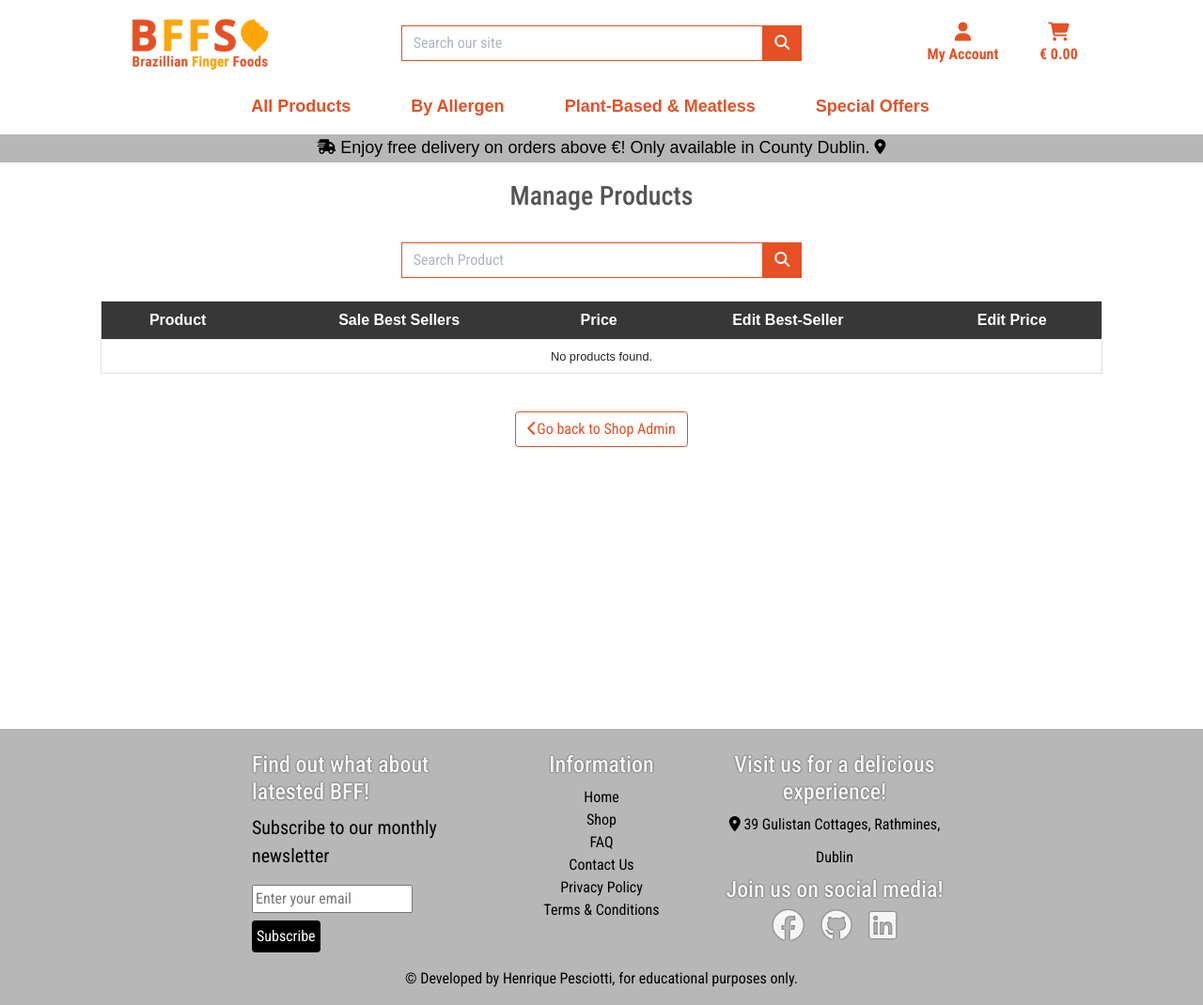
After one commit to hpesciotti/bffs-brazilian-finger-foods, a Django app: template shop_admin/templates/shop_admin/manage_products.html in a window 1280 px wide. The commit adds this page. Shown: the whole page at 94% size. Run offline with Django 5.2, Linux system fonts and the light colour scheme; the template is opened without the code that fills it, so the values that code supplies are empty; some libraries are stand-ins or nearby versions.

Commit message:
feat: add manage products and toggle best-sellers to shop_admin

```diff
--- a/shop_admin/templates/shop_admin/admin_panel.html
+++ b/shop_admin/templates/shop_admin/admin_panel.html
@@ -33,7 +33,7 @@
         </div>
         <div class="col-12 col-md-6 col-lg-2 m-3">
             <div class="text-center">
-                <a href="{% url 'add_batch' %}" class="btn btn-primary">Set a Best Seller</a>
+                <a href="{% url 'manage_products' %}" class="btn btn-primary">Manage Products</a>
             </div>
         </div>
         <div class="col-12  col-md-6 col-lg-2 m-3">
--- a/shop_admin/templates/shop_admin/manage_batches.html
+++ b/shop_admin/templates/shop_admin/manage_batches.html
@@ -15,7 +15,7 @@
 {% block content %}
 <div class="row justify-content-center my-sm-5 my-3 my-lg-4 expand-sm" style="align-content: start;">
     <div class="col-12">
-        <h3 class="text-center">Batch Manage</h3>
+        <h3 class="text-center">Manage Products</h3>
     </div>
     <!-- Search Form -->
     <div class="col-12 col-md-6 col-lg-4 my-4 py-1 py-lg-0">
@@ -99,7 +99,7 @@
         </div>
         <div class="col-12 m-4">
             <div class="text-center">
-                <a href="{% url 'manage_batches' %}" class="btn btn-invert-orange"><i class="fas fa-chevron-left"></i>Go back</a>
+                <a href="{% url 'shop_admin' %}" class="btn btn-invert-orange"><i class="fas fa-chevron-left"></i>Go back to Shop Admin</a>
             </div>
         </div>
     </div>
--- /dev/null
+++ b/shop_admin/templates/shop_admin/manage_products.html
@@ -0,0 +1,88 @@
+{% extends "base.html" %}
+{% load static %}
+{% load custom_filters %}
+
+{% block page_header %}
+<div class="container header-container">
+    <div class="row">
+        <div class="col">
+
+        </div>
+    </div>
+</div>
+{% endblock %}
+
+{% block content %}
+<div class="row justify-content-center my-sm-5 my-3 my-lg-4 expand-sm" style="align-content: start;">
+    <div class="col-12">
+        <h3 class="text-center">Manage Products</h3>
+    </div>
+    <!-- Search Form -->
+    <div class="col-12 col-md-6 col-lg-4 my-4 py-1 py-lg-0">
+        <form method="GET">
+            <div class="input-group w-100">
+                <input class="form-control border border-dk-orange rounded-0" type="text" name="q" value="{{ search_query }}"
+                    placeholder="Search Product">
+                <div class="input-group-append">
+                    <button class="form-control btn btn-dk-orange border border-dk-orange rounded-0" type="submit">
+                        <span class="icon">
+                            <i class="fas fa-search" aria-hidden="true"></i>
+                        </span>
+                    </button>
+                </div>
+            </div>
+        </form>
+    </div>
+    <!-- Product Table -->
+    <div class="col-12 col-lg-10">
+        <div class="table-responsive" style="max-height: 600px; overflow-y: scroll;">
+            <table class="table">
+                <thead style="position: sticky; top: 0; background-color: #373737; z-index: 1;">
+                    <tr class="text-white fs-6">
+                        <th><a href="?sort_by=short_widget_name&sort_order={% if sort_by == 'short_widget_name' and sort_order == 'asc' %}desc{% else %}asc{% endif %}">Product</a></th>
+                        <th><a href="?sort_by=best_sellers&sort_order={% if sort_by == 'best_seller' and sort_order == 'asc' %}desc{% else %}asc{% endif %}">Sale Best Sellers</a></th>
+                        <th><a href="?sort_by=price&sort_order={% if sort_by == 'price' and sort_order == 'asc' %}desc{% else %}asc{% endif %}">Price</a></th>
+                        <th>Edit Best-Seller</th>
+                        <th>Edit Price</th>
+                    </tr>
+                </thead>
+                <tbody>
+                    {% for product in products %}
+                        <tr>
+                            <td>{{ product.short_widget_name }}</td>
+                            <td>{{ product.best_seller }}</td>
+                            <td>{{ product.price }}</td>
+                            <td>
+                                {% if product.id %}
+                                    <a href="{% url 'best_seller' product.product_id %}" class="btn btn-success round-0">
+                                        <i class="fa-solid fa-clipboard"></i>
+                                    </a>
+                                {% else %}
+                                <a href="{% url 'best_seller' product.product_id %}" class="btn btn-success round-0">
+                                    <i class="fa-solid fa-clipboard"></i>
+                                </a>
+                                {% endif %}
+                            </td>
+                            <td><a href="" class="btn btn-danger round-0"><i class="fa-solid fa-euro-sign"></i></a></td>
+                        </tr>
+                    {% empty %}
+                        <tr>
+                            <td colspan="5">No products found.</td>
+                        </tr>
+                    {% endfor %}
+                </tbody>
+            </table>
+        </div>
+    </div>
+    <div class="col-12 m-4">
+        <div class="text-center">
+            <a href="{% url 'shop_admin' %}" class="btn btn-invert-orange"><i class="fas fa-chevron-left"></i>Go back to Shop Admin</a>
+        </div>
+    </div>
+</div>
+{% endblock %}
+
+
+{% block postloadjs %}
+{{ block.super }}
+{% endblock %}
--- a/shop_admin/urls.py
+++ b/shop_admin/urls.py
@@ -5,6 +5,8 @@ urlpatterns = [
     path('', views.admin_panel, name='shop_admin'),
     path('add_batch/', views.add_batch, name='add_batch'),
     path('manage_batches/', views.manage_batches, name='manage_batches'),
+    path('manage_products/', views.manage_products, name='manage_products'),
+    path('best_seller/<int:product_id>/', views.best_seller, name='best_seller'),
     path('apply_discount/<int:batch_id>/', views.apply_discount, name='apply_discount'),
     path('edit_batch/<int:batch_id>/', views.edit_batch, name='edit_batch'),
     path('delete_batch/<int:batch_id>/', views.delete_batch, name='delete_batch'),
--- a/static/css/base.css
+++ b/static/css/base.css
@@ -604,6 +604,12 @@ input[type="number"] {
     padding: 0;
 }
 
+.btn-primary:hover {
+    color:#0d6efd !important;
+    background-color:white !important;
+    border: 1px solid #0d6efd !important;
+}
+
 .btn-success:hover {
     color:#198754 !important;
     background-color:white !important;
```
Also changed, not shown: shop_admin/templates/shop_admin/best_sellers.html (added, +28 -0 lines), shop_admin/views.py (+70 -0 lines).
